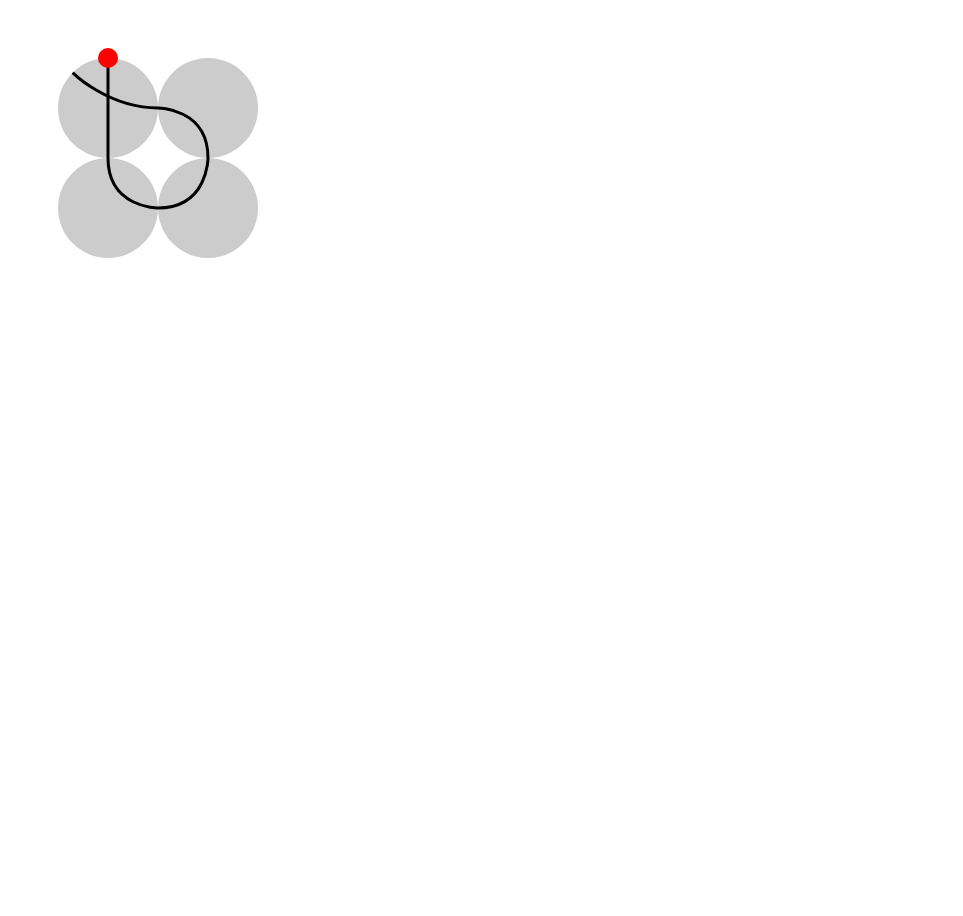
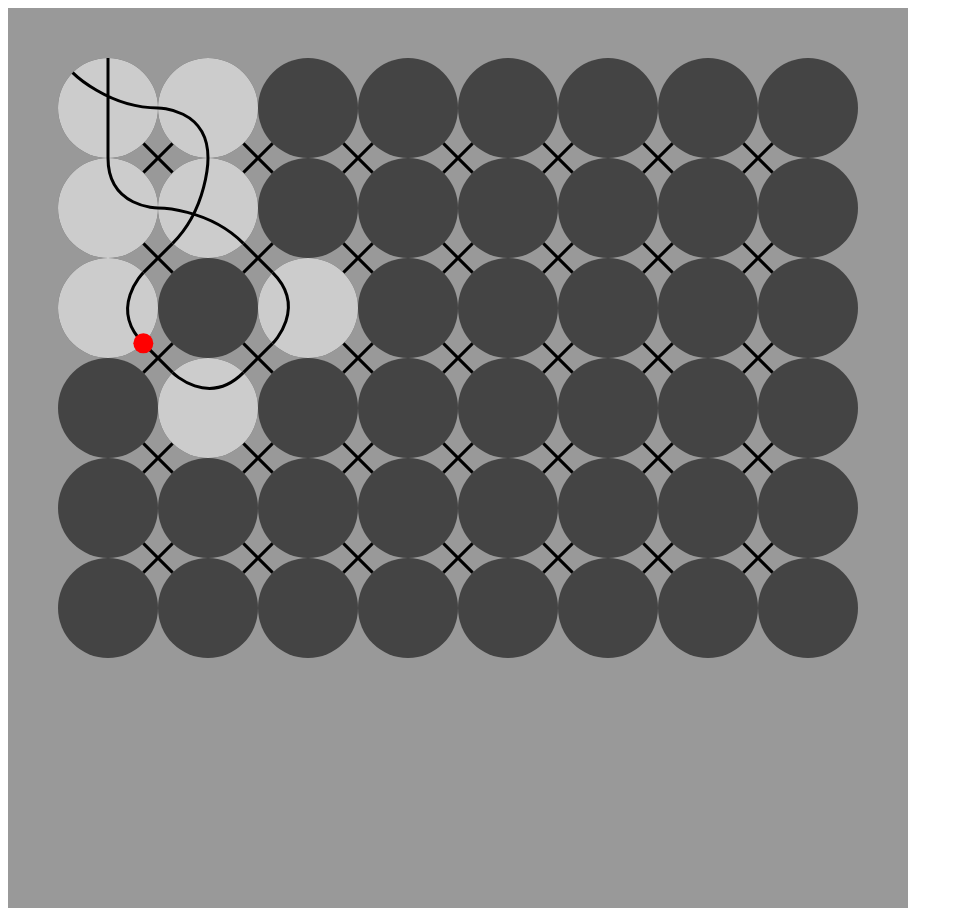
Before and after one commit to sguest/path-puzzle, a website with bundled scripts: page static/index.html in a window 1280 px wide. Shown: the whole page, without its empty margins (0-963 px from the left). Built offline with nearby package versions, Linux system fonts and the light colour scheme.

Commit message:
diagonal movement

```diff
--- a/Mover.ts
+++ b/Mover.ts
@@ -1,6 +1,12 @@
 import type { Point } from './Point';
 
+export enum MoverType {
+    Tile,
+    Corner,
+}
+
 export interface Mover {
+    type: MoverType;
     gridPosition: Point;
     pathIndex: number;
     pathProgress: number;
--- a/app.ts
+++ b/app.ts
@@ -1,11 +1,9 @@
 import { getBrowserContext } from './browserContext';
 import { Tile } from './Tile';
-import { addPoint, type Bezier, type Point } from './Point';
+import { addPoint, type Point } from './Point';
 import { Grid } from './Grid';
-import type { Mover } from './Mover';
-import { calculateBezierPoint, getTileBezier, getTileCenter, getTileOffset } from './coordinates';
-import type { Path } from './Path';
-import { drawMovers, drawTiles } from './render';
+import { MoverType, type Mover } from './Mover';
+import { drawBoard, drawMovers, drawTiles } from './render';
 
 const tileDeltas: {[key: number]: Point} = {
     0: { x: 1, y: 0 },
@@ -14,14 +12,32 @@ const tileDeltas: {[key: number]: Point} = {
     6: { x: 0, y: -1 },
 };
 
-const tiles = new Grid<Tile>(2, 2);
+const cornerDeltas: {[key: number]: Point & { rising: boolean, direction: boolean}} = {
+    1: { x: 1, y: 1, rising: false, direction: true},
+    3: { x: 0, y: 1, rising: true, direction: false },
+    5: { x: 0, y: 0, rising: false, direction: false},
+    7: { x: 1, y: 0, rising: true, direction: true},
+}
+
+const cornerExitDeltas: {[key: string]: Point & {entryIndex: number}} = {
+    '1-1': { x: 0, y: -1, entryIndex: 3 },
+    '1-0': { x: -1, y: 0, entryIndex: 7 },
+    '0-1': { x: 0, y: 0, entryIndex: 5 },
+    '0-0': { x: -1, y: -1, entryIndex: 1 },
+}
+
+const tiles = new Grid<Tile>(8, 6);
 
 tiles.set(0, 0, new Tile(0, [{start: 2, end: 6}, { start: 5, end: 0}]));
 tiles.set(1, 0, new Tile(1, [{start: 3, end: 1}]));
 tiles.set(0, 1, new Tile(0, [{start: 0, end: 6}]));
-tiles.set(1, 1, new Tile(4, [{start: 2, end: 0}]));
+tiles.set(1, 1, new Tile(4, [{start: 2, end: 7}, { start: 0, end: 5}]));
+tiles.set(0, 2, new Tile(0, [{start: 7, end: 1}]));
+tiles.set(1, 3, new Tile(0, [{start: 5, end: 7}]));
+tiles.set(2, 2, new Tile(0, [{start: 3, end: 5}]));
 
 const mover: Mover = {
+    type: MoverType.Tile,
     gridPosition: { x: 0, y: 0},
     pathIndex: 1,
     pathProgress: 0,
@@ -39,10 +55,43 @@ const renderContext = {
 let time = 0;
 const animationRate = 1500;
 
+const enterTile = (mover: Mover, target: Point, entryPoint: number) => {
+    const tile = tiles.get(target.x, target.y);
+    if(!tile)
+    {
+        throw new Error("End of path");
+    }
+
+    let found = false;
+    tile.paths.forEach((tilePath, pathIndex) => {
+        if(tilePath.start === entryPoint || tilePath.end === entryPoint)
+        {
+            mover.gridPosition = target;
+            mover.pathIndex = pathIndex;
+            mover.pathDirection = (tilePath.start === entryPoint);
+            mover.type = MoverType.Tile;
+            found = true;
+        }
+    });
+
+    if(!found) {
+        console.log(mover, target, entryPoint);
+        throw new Error("End of path");
+    }
+}
+
 const frame = (elapsed: number) => {
     const delta = elapsed - time;
     time = elapsed;
 
+    mover.pathProgress += (delta / animationRate);
+
+    if(mover.pathProgress >= 1)
+    {
+        mover.pathProgress -= 1;
+
+        if(mover.type === MoverType.Tile)
+        {
             let tile = tiles.get(mover.gridPosition.x, mover.gridPosition.y);
             if(!tile)
             {
@@ -51,29 +100,36 @@ const frame = (elapsed: number) => {
 
             let path = tile.paths[mover.pathIndex];
 
-    mover.pathProgress += (delta / animationRate);
+            const end = mover.pathDirection ? path.end : path.start;
+            if(end % 2 === 0)
+            {
+                const entryPoint = (end + 4) % 8;
+                const target = addPoint(mover.gridPosition, tileDeltas[end]);
 
-    if(mover.pathProgress >= 1)
+                enterTile(mover, target, entryPoint);
+            }
+            else
             {
-        const end = mover.pathDirection ? path.end : path.start;
-        const target = addPoint(mover.gridPosition, tileDeltas[end]);
-        tile = tiles.get(target.x, target.y);
-        if(!tile)
+                const delta = cornerDeltas[end];
+                const target = addPoint(mover.gridPosition, delta);
+                if(target.x < 1 || target.y < 1 || target.x > tiles.width || target.y > tiles.height)
                 {
                     throw new Error("End of path");
                 }
-
-        const entryPoint = (end + 4) % 8;
-
-        tile.paths.forEach((tilePath, pathIndex) => {
-            if(tilePath.start === entryPoint || tilePath.end === entryPoint)
+                mover.type = MoverType.Corner;
+                mover.gridPosition = target;
+                mover.pathDirection = delta.direction;
+                mover.pathIndex = delta.rising ? 1 : 0;
+            }
+        }
+        else
         {
-                mover.gridPosition = target;
-                mover.pathIndex = pathIndex;
-                mover.pathProgress -= 1;
-                mover.pathDirection = (tilePath.start === entryPoint);
+            const key = `${mover.pathIndex}-${mover.pathDirection ? 1 : 0}`;
+            const delta = cornerExitDeltas[key];
+            const target = addPoint(mover.gridPosition, delta);
+            console.log(key, delta)
+            enterTile(mover, target, delta.entryIndex);
         }
-        })
     }
 
     drawMovers([mover], tiles, browserContext.moverContext, renderContext);
@@ -81,6 +137,7 @@ const frame = (elapsed: number) => {
     requestAnimationFrame(frame);
 }
 
+drawBoard(tiles.width, tiles.height, browserContext.boardContext, renderContext);
 drawTiles(tiles, browserContext.tileContext, renderContext);
 
 frame(0);
--- a/browserContext.ts
+++ b/browserContext.ts
@@ -1,4 +1,5 @@
 export interface BrowserContext {
+    boardContext: CanvasRenderingContext2D;
     tileContext: CanvasRenderingContext2D;
     moverContext: CanvasRenderingContext2D;
 }
@@ -14,6 +15,7 @@ export function getBrowserContext()
     if(!instance)
     {
         instance = {
+            boardContext: getCanvas('board-canvas'),
             tileContext: getCanvas('tile-canvas'),
             moverContext: getCanvas('mover-canvas'),
         }
--- a/coordinates.ts
+++ b/coordinates.ts
@@ -35,11 +35,24 @@ export const calculateBezierPoint = (t: number, bezier: Bezier) =>
     return { x, y };
 }
 
-export const getTileBezier = (point: Point, path: Path, renderContext: RenderContext): Bezier =>
-{
+export const getTileBezier = (point: Point, path: Path, renderContext: RenderContext): Bezier => {
     return [
         getTileOffset(point, path.start, renderContext),
         getTileCenter(point, renderContext),
         getTileOffset(point, path.end, renderContext)
     ];
 }
+
+export const getCornerBezier = (point: Point, rising: boolean, renderContext: RenderContext): Bezier => {
+    // cos/sin 45deg ~= 0.707, 1-0.707 = 0.293
+    const length = 0.293 * renderContext.tileSize / 2;
+    const midX = (point.x + 0.5) * renderContext.tileSize;
+    const midY = (point.y + 0.5) * renderContext.tileSize;
+    const yMult = rising ? -1 : 1;
+
+    return [
+        { x: midX - length, y: midY - length * yMult },
+        { x: midX, y: midY },
+        { x: midX + length, y: midY + length * yMult },
+    ]
+}
--- a/render.ts
+++ b/render.ts
@@ -1,6 +1,7 @@
-import { calculateBezierPoint, getTileBezier, getTileCenter, getTileOffset } from './coordinates';
+import { calculateBezierPoint, getCornerBezier, getTileBezier, getTileCenter, getTileOffset } from './coordinates';
 import type { Grid } from './Grid';
-import type { Mover } from './Mover';
+import { MoverType, type Mover } from './Mover';
+import type { Bezier } from './Point';
 import type { RenderContext } from './RenderContext';
 import type { Tile } from './Tile';
 
@@ -9,27 +10,62 @@ const clearCanvas = (context: CanvasRenderingContext2D) =>
     context.clearRect(0, 0, context.canvas.width, context.canvas.height);
 }
 
+export const drawBoard = (width: number, height: number, canvasContext: CanvasRenderingContext2D, renderContext: RenderContext) => {
+    canvasContext.fillStyle = '#999';
+    canvasContext.fillRect(0, 0, canvasContext.canvas.width, canvasContext.canvas.height);
+    canvasContext.fillStyle = '#444';
+    for(let x = 0; x < width; x++)
+    {
+        for(let y = 0; y < height; y++)
+        {
+            canvasContext.beginPath();
+            const center = getTileCenter({ x, y }, renderContext);
+            canvasContext.arc(center.x, center.y, renderContext.tileSize / 2, 0, Math.PI * 2);
+            canvasContext.fill();
+        }
+    }
+
+    canvasContext.lineWidth = 3;
+    canvasContext.beginPath();
+    for(let x = 1; x < width; x++) {
+        for(let y = 1; y < height; y++)
+        {
+            let bezier = getCornerBezier({ x, y }, false, renderContext);
+            canvasContext.moveTo(bezier[0].x, bezier[0].y);
+            canvasContext.lineTo(bezier[2].x, bezier[2].y);
+            bezier = getCornerBezier({ x, y }, true, renderContext);
+            canvasContext.moveTo(bezier[0].x, bezier[0].y);
+            canvasContext.lineTo(bezier[2].x, bezier[2].y);
+        }
+    }
+    canvasContext.stroke();
+}
+
 export const drawTiles = (tiles: Grid<Tile>, canvasContext: CanvasRenderingContext2D, renderContext: RenderContext) =>
 {
+    canvasContext.fillStyle = '#ccc';
+
     clearCanvas(canvasContext);
     for(let tile of tiles) {
         const center = getTileCenter(tile, renderContext);
         canvasContext.beginPath();
-        canvasContext.lineWidth = 3;
-        canvasContext.fillStyle = '#ccc';
         canvasContext.arc(center.x, center.y, renderContext.tileSize / 2, 0, Math.PI * 2)
         canvasContext.fill();
+    }
 
+    canvasContext.lineWidth = 3;
+    canvasContext.beginPath();
+    for(let tile of tiles) {
         for(let path of tile.item.paths)
         {
             const start = getTileOffset(tile, path.start, renderContext);
             const mid = getTileCenter(tile, renderContext);
             const end = getTileOffset(tile, path.end, renderContext);
-            canvasContext.beginPath();
+            canvasContext.moveTo(start.x, start.y);
             canvasContext.bezierCurveTo(start.x, start.y, mid.x, mid.y, end.x, end.y);
-            canvasContext.stroke();
         }
     }
+    canvasContext.stroke();
 }
 
 export const drawMovers = (movers: Mover[], tiles: Grid<Tile>, canvasContext: CanvasRenderingContext2D, renderContext: RenderContext) =>
@@ -38,17 +74,29 @@ export const drawMovers = (movers: Mover[], tiles: Grid<Tile>, canvasContext: Ca
 
     for(let mover of movers)
     {
-        const tile = tiles.get(mover.gridPosition.x, mover.gridPosition.y);
-        if(tile)
+        let bezier: Bezier | undefined;
+
+        if(mover.type === MoverType.Tile)
         {
-            const path = tile.paths[mover.pathIndex];
-            const bezier = getTileBezier(mover.gridPosition, path, renderContext);
-            let pathProgress = mover.pathDirection ? mover.pathProgress : 1 - mover.pathProgress;
-            const pos = calculateBezierPoint(pathProgress, bezier)
+            const tile = tiles.get(mover.gridPosition.x, mover.gridPosition.y);
+            if(tile)
+            {
+                const path = tile.paths[mover.pathIndex];
+                bezier = getTileBezier(mover.gridPosition, path, renderContext);
+            }
+        }
+        else
+        {
+            bezier = getCornerBezier(mover.gridPosition, mover.pathIndex === 1, renderContext);
+        }
 
+        if(bezier)
+        {
+            const pathProgress = mover.pathDirection ? mover.pathProgress : 1 - mover.pathProgress;
+            const position = calculateBezierPoint(pathProgress, bezier)
             canvasContext.beginPath();
             canvasContext.fillStyle = '#f00';
-            canvasContext.arc(pos.x, pos.y, 10, 0, Math.PI * 2)
+            canvasContext.arc(position.x, position.y, 10, 0, Math.PI * 2)
             canvasContext.fill();
         }
     }
--- a/static/index.html
+++ b/static/index.html
@@ -8,6 +8,7 @@
     </head>
     <body>
         <div class="canvas-container">
+            <canvas id="board-canvas" width="900" height="900"></canvas>
             <canvas id="tile-canvas" width="900" height="900"></canvas>
             <canvas id="mover-canvas" width="900" height="900"></canvas>
         </div>
```
Lines whose indentation alone changed are shown as unchanged.
